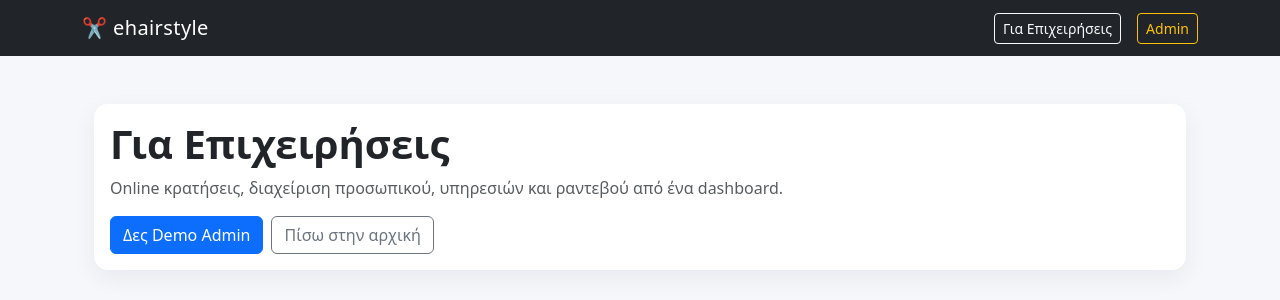
After one commit to artemisstav/ehairstyle, a Flask app: page /business in a window 1280 px wide. The commit adds this page. Shown: the top 300 px of the page. Run offline with Flask 3, Linux system fonts and the light colour scheme; some libraries are stand-ins or nearby versions.

Commit message:
homepage hero search + business page

```diff
--- a/app.py
+++ b/app.py
@@ -350,6 +350,13 @@ def book_step3(sid: int):
 
     return render_template("book_step3.html", app_name=APP_NAME, shop=shop, staff=staff, st=st)
 
+
+@app.route("/business")
+def business():
+    return render_template("business.html", app_name=APP_NAME)
+
+
+
 @app.route("/book/<int:sid>/step4", methods=["GET", "POST"])
 def book_step4(sid: int):
     shop = Shop.query.get_or_404(sid)
--- a/templates/base.html
+++ b/templates/base.html
@@ -10,12 +10,15 @@
 <body>
 <nav class="navbar navbar-expand-lg navbar-dark bg-dark">
   <div class="container">
-    <a class="navbar-brand" href="{{ url_for('home') }}">✂️ {{ app_name }}</a>
-    <div class="ms-auto">
+    <a class="navbar-brand" href="{{ url_for('home') }}">✂ {{ app_name }}</a>
+
+    <div class="ms-auto d-flex align-items-center gap-3">
+      <a class="btn btn-sm btn-outline-light" href="{{ url_for('business') }}">Για Επιχειρήσεις</a>
       <a class="btn btn-sm btn-outline-warning" href="{{ url_for('admin_dashboard') }}">Admin</a>
     </div>
   </div>
 </nav>
+
 
 <div class="container my-4">
   {% with messages = get_flashed_messages(with_categories=true) %}
--- /dev/null
+++ b/templates/business.html
@@ -0,0 +1,17 @@
+{% extends "base.html" %}
+{% block content %}
+<div class="container my-5">
+  <div class="card">
+    <div class="card-body">
+      <h1 class="fw-bold mb-2">Για Επιχειρήσεις</h1>
+      <p class="text-muted">
+        Online κρατήσεις, διαχείριση προσωπικού, υπηρεσιών και ραντεβού από ένα dashboard.
+      </p>
+      <div class="d-flex gap-2">
+        <a class="btn btn-primary" href="{{ url_for('admin_login') }}">Δες Demo Admin</a>
+        <a class="btn btn-outline-secondary" href="{{ url_for('home') }}">Πίσω στην αρχική</a>
+      </div>
+    </div>
+  </div>
+</div>
+{% endblock %}
```
